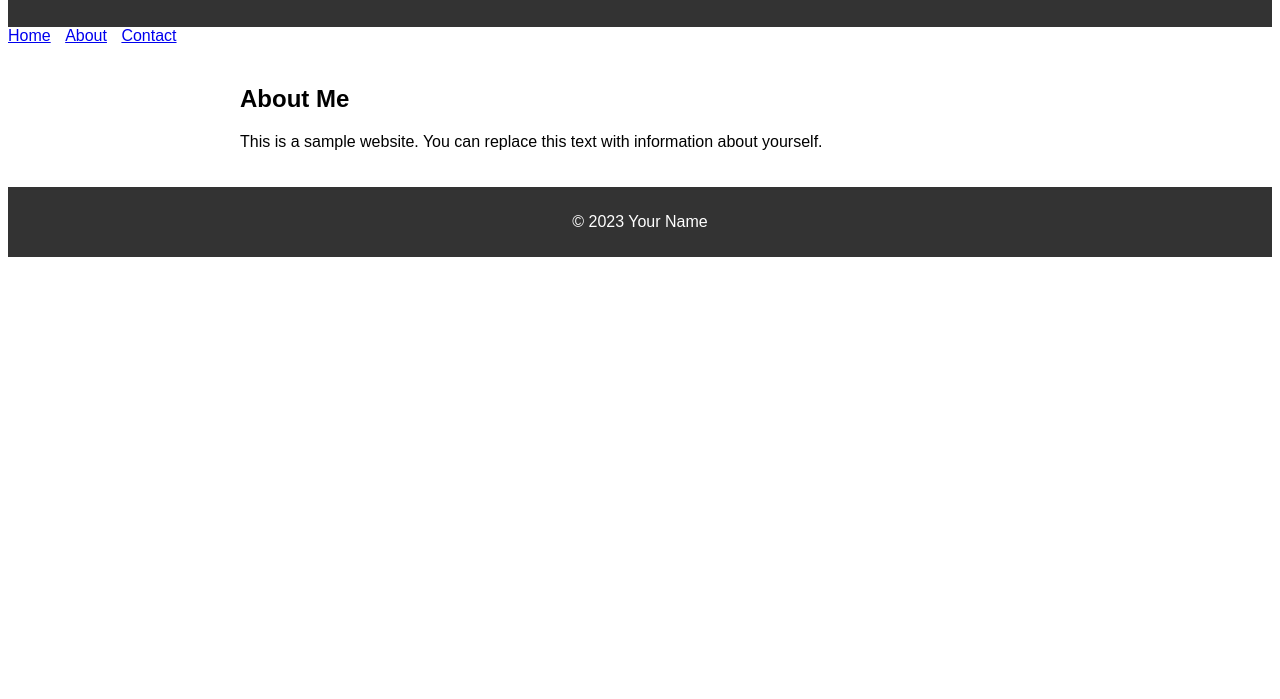
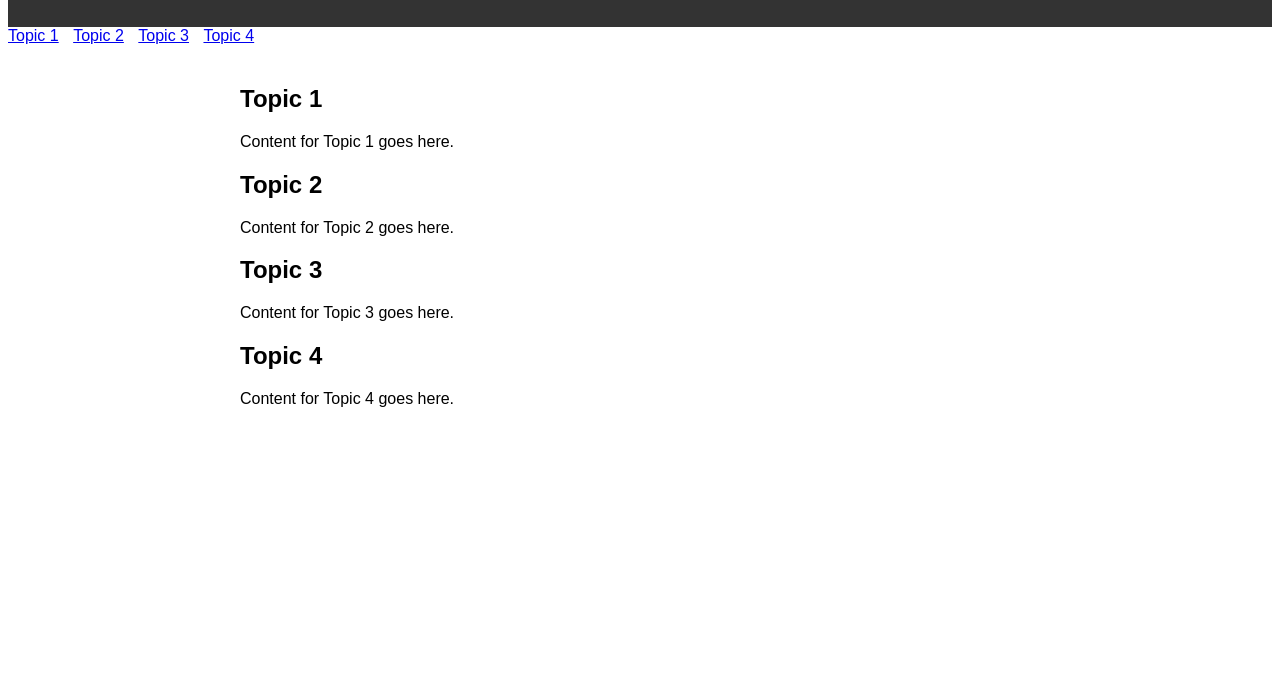
Before and after one commit to DevLokCodes/website, a plain HTML site: page index.html in a window 1280 px wide. Shown: the part 101-800 px from the top of the page. Drawn offline with Linux system fonts and the light colour scheme.

Commit message:
Update index.html

```diff
--- a/index.html
+++ b/index.html
@@ -1,28 +1,37 @@
 <!DOCTYPE html>
 <html>
 <head>
-    <title>My Website</title>
     <link rel="stylesheet" type="text/css" href="styles.css">
 </head>
 <body>
     <header>
-        <h1>Welcome to My Website</h1>
+        <h1>Material Listing</h1>
     </header>
     <nav>
         <ul>
-            <li><a href="index.html">Home</a></li>
-            <li><a href="about.html">About</a></li>
-            <li><a href="contact.html">Contact</a></li>
+            <li><a href="#topic1">Topic 1</a></li>
+            <li><a href="#topic2">Topic 2</a></li>
+            <li><a href="#topic3">Topic 3</a></li>
+            <li><a href="#topic4">Topic 4</a></li>
         </ul>
     </nav>
     <main>
-        <section>
-            <h2>About Me</h2>
-            <p>This is a sample website. You can replace this text with information about yourself.</p>
+        <section id="topic1">
+            <h2>Topic 1</h2>
+            <p>Content for Topic 1 goes here.</p>
+        </section>
+        <section id="topic2">
+            <h2>Topic 2</h2>
+            <p>Content for Topic 2 goes here.</p>
+        </section>
+        <section id="topic3">
+            <h2>Topic 3</h2>
+            <p>Content for Topic 3 goes here.</p>
+        </section>
+        <section id="topic4">
+            <h2>Topic 4</h2>
+            <p>Content for Topic 4 goes here.</p>
         </section>
     </main>
-    <footer>
-        <p>&copy; 2023 Your Name</p>
-    </footer>
 </body>
 </html>
```
